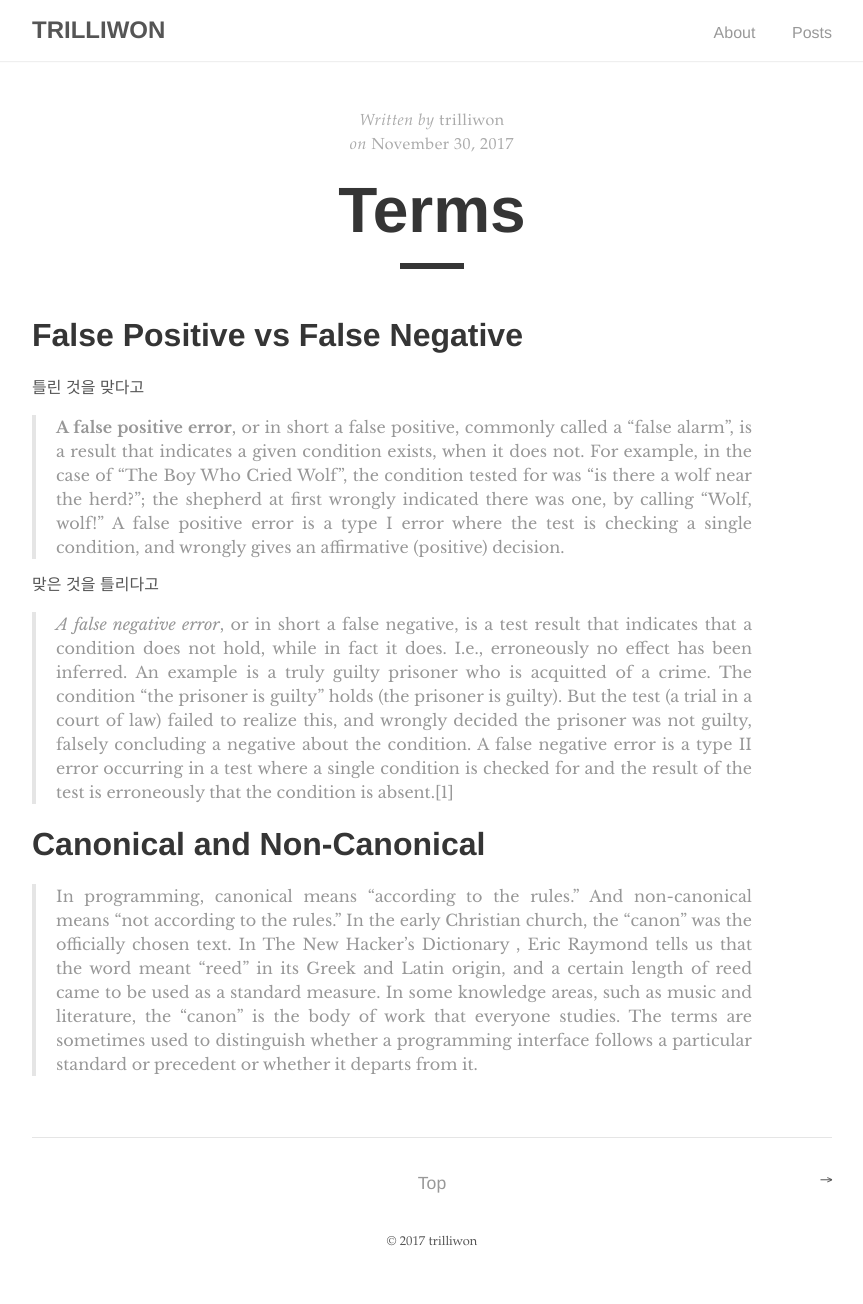
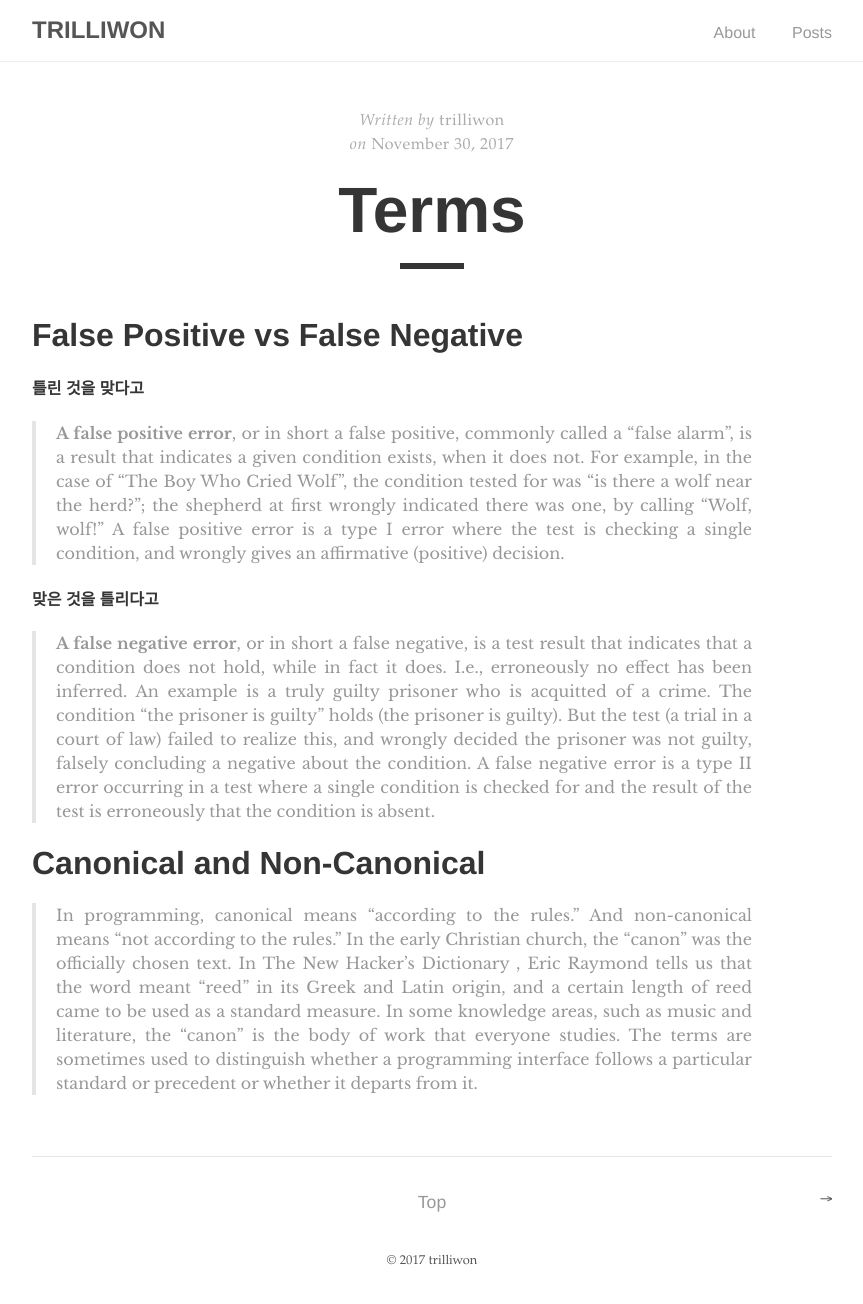
Before and after one commit to trilliwon/ABL, a Jekyll site: the page built from _posts/2017-11-30-terms.md, in a window 1280 px wide. Shown: the whole page, without its empty margins (208-1071 px from the left). Built offline with Jekyll 4.4.1, drawn with Linux system fonts in a browser that asks for light colours.

Commit message:
Thu Nov 30 19:12:27 KST 2017

```diff
--- a/_posts/2017-11-30-terms.md
+++ b/_posts/2017-11-30-terms.md
@@ -8,13 +8,13 @@ permalink: /terms/
 
 # False Positive vs False Negative
 
-틀린 것을 맞다고
+#### 틀린 것을 맞다고
 > **A false positive error**, or in short a false positive, commonly called a "false alarm", is a result that indicates a given condition exists, when it does not. For example, in the case of "The Boy Who Cried Wolf", the condition tested for was "is there a wolf near the herd?"; the shepherd at first wrongly indicated there was one, by calling "Wolf, wolf!"
 A false positive error is a type I error where the test is checking a single condition, and wrongly gives an affirmative (positive) decision.
 
-맞은 것을 틀리다고
-> *A false negative error*, or in short a false negative, is a test result that indicates that a condition does not hold, while in fact it does. I.e., erroneously no effect has been inferred. An example is a truly guilty prisoner who is acquitted of a crime. The condition "the prisoner is guilty" holds (the prisoner is guilty). But the test (a trial in a court of law) failed to realize this, and wrongly decided the prisoner was not guilty, falsely concluding a negative about the condition.
-A false negative error is a type II error occurring in a test where a single condition is checked for and the result of the test is erroneously that the condition is absent.[1]
+#### 맞은 것을 틀리다고
+> **A false negative error**, or in short a false negative, is a test result that indicates that a condition does not hold, while in fact it does. I.e., erroneously no effect has been inferred. An example is a truly guilty prisoner who is acquitted of a crime. The condition "the prisoner is guilty" holds (the prisoner is guilty). But the test (a trial in a court of law) failed to realize this, and wrongly decided the prisoner was not guilty, falsely concluding a negative about the condition.
+A false negative error is a type II error occurring in a test where a single condition is checked for and the result of the test is erroneously that the condition is absent.
 
 
 # Canonical and Non-Canonical
```
